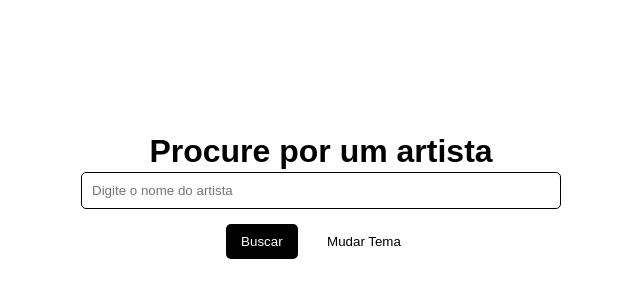
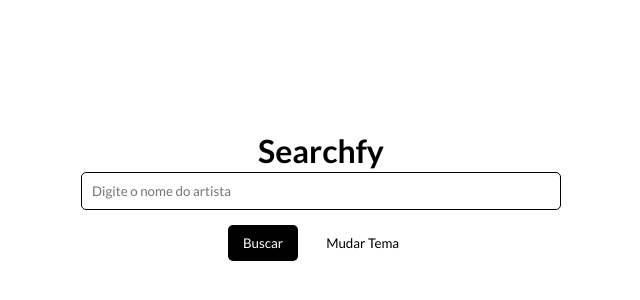
Before and after one commit to Meowkass-beep/Searchfy, a website: page public/index.html in a window 1280 px wide. Shown: the part 202-502 px from the top of the page, without its empty margins (319-959 px from the left). Drawn offline with Linux system fonts and the light colour scheme.

Commit message:
changes again..

```diff
--- a/public/index.html
+++ b/public/index.html
@@ -1,16 +1,29 @@
 <!DOCTYPE html>
 <html lang="pt-BR">
   <head>
-    <meta charset="UTF-8">
-    <meta name="viewport" content="width=device-width, initial-scale=1.0">
+    <meta charset="UTF-8" />
+    <meta name="viewport" content="width=device-width, initial-scale=1.0" />
     <title>Searchfy</title>
-    <link rel="stylesheet" href="style.css">
-    <link rel="icon" type="image/png" sizes="32x32" href="img/favicon-32.png">
-    <link rel="icon" type="image/png" sizes="16x16" href="img/favicon-16.png"></head>
+    <link rel="stylesheet" href="style.css" />
+    <link rel="icon" type="image/png" sizes="32x32" href="img/favicon-32.png" />
+    <link rel="icon" type="image/png" sizes="16x16" href="img/favicon-16.png" />
+  </head>
+
+  <link rel="preconnect" href="https://fonts.googleapis.com" />
+  <link rel="preconnect" href="https://fonts.gstatic.com" crossorigin />
+  <link
+    href="https://fonts.googleapis.com/css2?family=Lato:ital,wght@0,100;0,300;0,400;0,700;0,900;1,100;1,300;1,400;1,700;1,900&display=swap"
+    rel="stylesheet"
+  />
   <body>
     <div class="container">
-        <h1>Procure por um artista</h1>
-        <input type="text" id="nomeArtista" placeholder="Digite o nome do artista" required>
+      <h1>Searchfy</h1>
+      <input
+        type="text"
+        id="nomeArtista"
+        placeholder="Digite o nome do artista"
+        required
+      />
       <button id="botaoBuscar">Buscar</button>
       <button id="botaoTema">Mudar Tema</button>
       <div id="resultado" class="resultado"></div>
--- a/public/style.css
+++ b/public/style.css
@@ -3,6 +3,12 @@
     margin: 0;
     padding: 0;
     transition: 0.5s;
+    font-family: "Lato", sans-serif;
+}
+
+h1 {
+    font-weight: bold;
+    font-style: normal;
 }
 
 body {
```
Also changed, not shown: public/img/favicon-16.png, public/img/favicon-32.png. Lines whose indentation alone changed are shown as unchanged.
